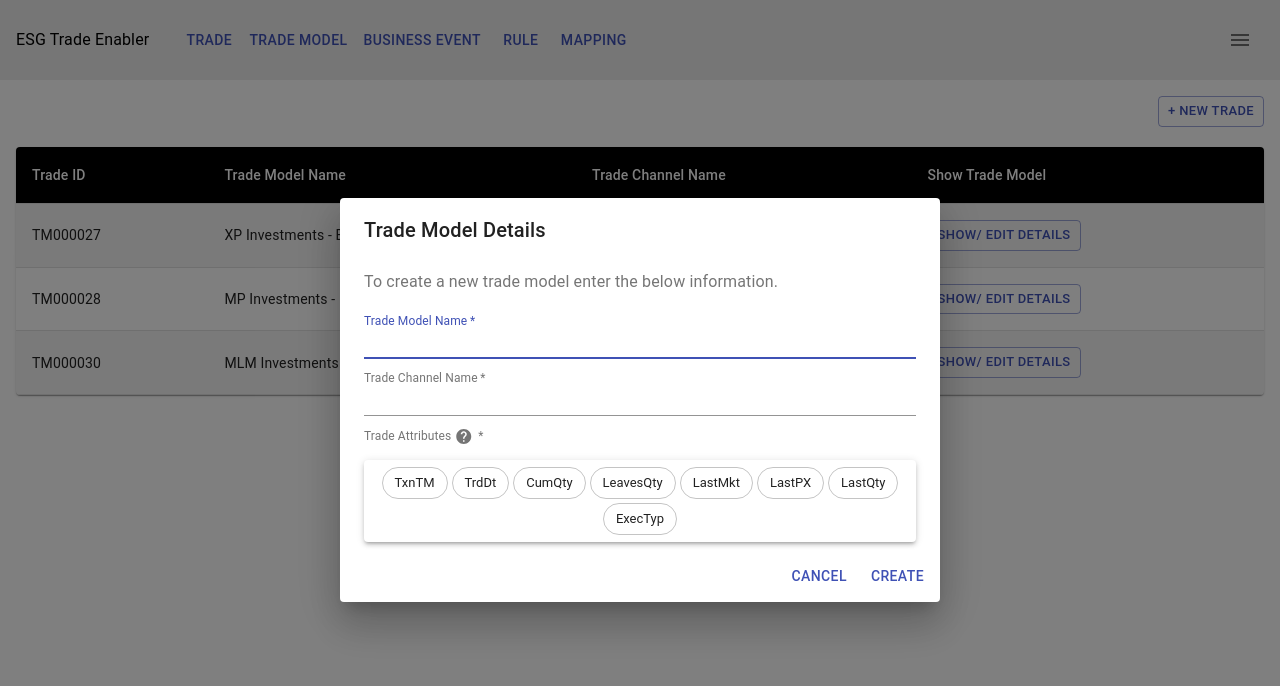
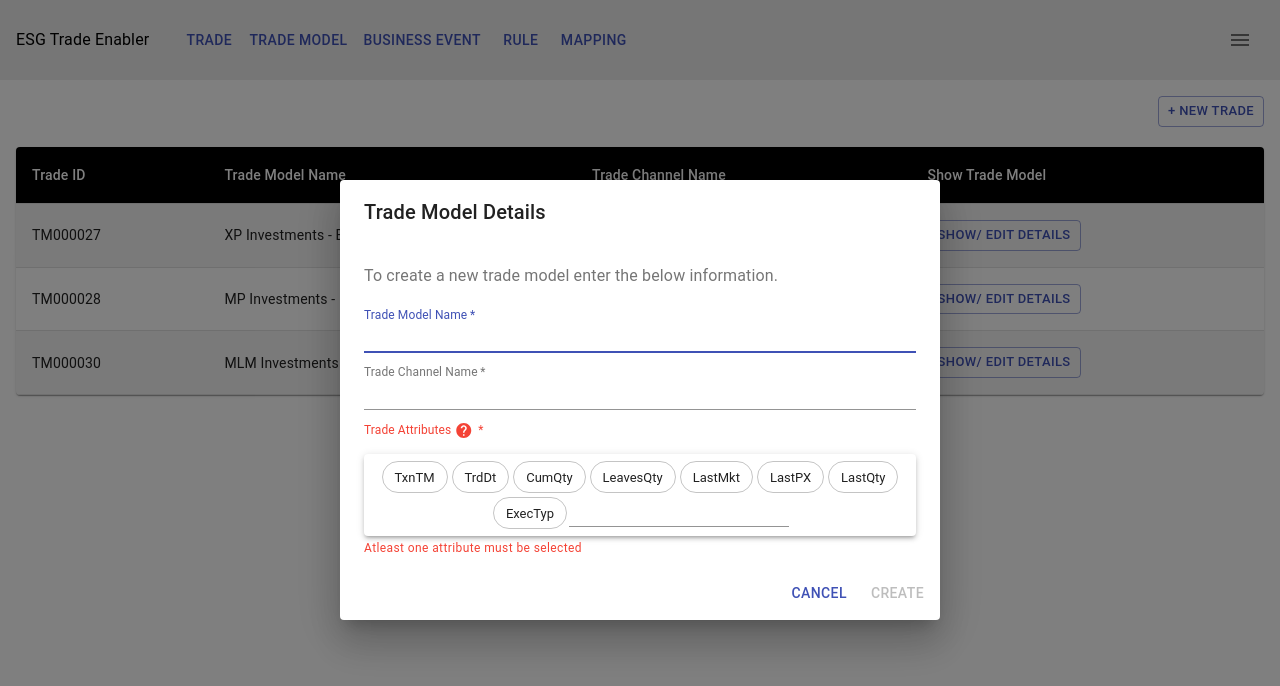
Before and after one commit to aashishmaheshwar/testyTemp, a React (Create React App) app: page /tradeModel in a window 1280 px wide. Both pictures are taken after a click on the button "+ NEW TRADE". Shown: the top 686 px of the page. Built offline with nearby package versions, Linux system fonts and the light colour scheme; what react-awesome-query-builder would draw is missing.

Commit message:
tmodel validation; user entered attribute capture

```diff
--- a/src/components/TradeModel.tsx
+++ b/src/components/TradeModel.tsx
@@ -19,6 +19,7 @@ import { AttributeType, Trade, TradeAttributes } from "./../types/Trade";
 import { TradeModelValidationSchema } from "../configs/TradeModel";
 import { useFormik } from "formik";
 import { FormHelperText } from "@material-ui/core";
+import Input from "@material-ui/core/Input";
 
 const useStyles = makeStyles({
   root: {
@@ -47,8 +48,12 @@ const TradeModel: React.FC<{
 }> = ({ open, onClose, trade }) => {
   const classes = useStyles();
   const [selectedAttrs, setSelectedAttrs] = useState(
-    new Set<AttributeType>(trade.attributes)
+    new Set<AttributeType | string>(trade.attributes) // other attributes from API if present
   );
+  const [allAttributes, setAllAttributes] = useState(
+    new Set<AttributeType | string>([...TradeAttributes, ...trade.attributes])
+  );
+  const [chipInputVal, setChipInputVal] = useState("");
 
   const formik = useFormik({
     initialValues: {
@@ -58,7 +63,13 @@ const TradeModel: React.FC<{
     },
     validationSchema: TradeModelValidationSchema,
     onSubmit: (values) => {
-      alert(JSON.stringify(values, null, 2));
+      alert(
+        JSON.stringify(
+          { ...values, attributes: Array.from(selectedAttrs) },
+          null,
+          2
+        )
+      );
       if (selectedAttrs.size) {
         // make the API call here
         onClose();
@@ -66,14 +77,14 @@ const TradeModel: React.FC<{
     },
   });
 
-  const handleDelete = (attr: AttributeType) => {
+  const handleDelete = (attr: AttributeType | string) => {
     setSelectedAttrs((oldAttrs) => {
       oldAttrs.delete(attr);
       return new Set([...Array.from(oldAttrs)]);
     });
   };
 
-  const handleClick = (attr: AttributeType) => {
+  const handleClick = (attr: AttributeType | string) => {
     if (selectedAttrs.has(attr)) {
       handleDelete(attr);
       return;
@@ -100,6 +111,23 @@ const TradeModel: React.FC<{
       return true && !formik.isValid;
     }
     return !(formik.dirty && formik.isValid);
+  };
+
+  const chipInputOnKeyPress = (e: any) => {
+    if (e.key === "Enter" || e.keyCode === 13) {
+      e.preventDefault();
+      setSelectedAttrs((oldAttrs) => {
+        return new Set([...Array.from(oldAttrs), chipInputVal]);
+      });
+      setAllAttributes((oldAttrs) => {
+        return new Set([...Array.from(oldAttrs), chipInputVal]);
+      });
+      setChipInputVal("");
+    }
+  };
+
+  const chipInputOnChange = (e: any) => {
+    setChipInputVal(e.target.value.trim());
   };
 
   return (
@@ -184,7 +212,7 @@ const TradeModel: React.FC<{
             &nbsp;
           </InputLabel>
           <Paper component="ul" className={classes.root} elevation={3}>
-            {TradeAttributes.map((attribute, idx) => {
+            {Array.from(allAttributes).map((attribute, idx) => {
               return (
                 <li key={idx}>
                   <Chip
@@ -206,6 +234,13 @@ const TradeModel: React.FC<{
                 </li>
               );
             })}
+            <li>
+              <Input
+                onKeyPress={chipInputOnKeyPress}
+                value={chipInputVal}
+                onChange={chipInputOnChange}
+              />
+            </li>
           </Paper>
           {!selectedAttrs.size && (
             <FormHelperText error>
--- a/src/components/Trades.tsx
+++ b/src/components/Trades.tsx
@@ -23,8 +23,12 @@ import DoneIcon from "@material-ui/icons/Done";
 import HelpIcon from "@material-ui/icons/Help";
 import InputLabel from "@material-ui/core/InputLabel/InputLabel";
 import Tooltip from "@material-ui/core/Tooltip";
+import Input from "@material-ui/core/Input";
 import { AttributeType, TradeAttributes } from "./../types/Trade";
 import TradeModel from "./TradeModel";
+import { useFormik } from "formik";
+import { TradeModelValidationSchema } from "../configs/TradeModel";
+import { FormHelperText } from "@material-ui/core";
 
 function createData(
   tradeModelId: string,
@@ -78,8 +82,35 @@ const useStyles = makeStyles({
 const Trades = () => {
   const classes = useStyles();
   const [open, setOpen] = useState(false);
-  const [selectedAttrs, setSelectedAttrs] = useState(new Set<string>());
   const [selectedTrade, setSelectedTrade] = useState(null as any);
+  const [selectedAttrs, setSelectedAttrs] = useState(
+    new Set<AttributeType | string>()
+  );
+  const [allAttributes, setAllAttributes] = useState(
+    new Set<AttributeType | string>(TradeAttributes)
+  );
+  const [chipInputVal, setChipInputVal] = useState("");
+
+  const formik = useFormik({
+    initialValues: {
+      tradeModelName: "",
+      tradeChannelName: "",
+    },
+    validationSchema: TradeModelValidationSchema,
+    onSubmit: (values) => {
+      alert(
+        JSON.stringify(
+          { ...values, attributes: Array.from(selectedAttrs) },
+          null,
+          2
+        )
+      );
+      if (selectedAttrs.size) {
+        // make the API call here - await
+        handleClose();
+      }
+    },
+  });
 
   const handleClickOpen = () => {
     setOpen(true);
@@ -87,6 +118,7 @@ const Trades = () => {
 
   const handleClose = () => {
     setSelectedAttrs(new Set());
+    formik.resetForm();
     setOpen(false);
   };
 
@@ -107,6 +139,30 @@ const Trades = () => {
     });
   };
 
+  const isDisabled = (): boolean => {
+    if (!selectedAttrs.size) {
+      return true;
+    }
+    return !(formik.dirty && formik.isValid);
+  };
+
+  const chipInputOnKeyPress = (e: any) => {
+    if (e.key === "Enter" || e.keyCode === 13) {
+      e.preventDefault();
+      setSelectedAttrs((oldAttrs) => {
+        return new Set([...Array.from(oldAttrs), chipInputVal]);
+      });
+      setAllAttributes((oldAttrs) => {
+        return new Set([...Array.from(oldAttrs), chipInputVal]);
+      });
+      setChipInputVal("");
+    }
+  };
+
+  const chipInputOnChange = (e: any) => {
+    setChipInputVal(e.target.value.trim());
+  };
+
   const buildFormDetails = () => {
     return (
       <Dialog
@@ -117,6 +173,7 @@ const Trades = () => {
         <DialogTitle id="trade-model-details-dialog">
           Trade Model Details
         </DialogTitle>
+        <form onSubmit={formik.handleSubmit}>
           <DialogContent>
             <DialogContentText>
               To create a new trade model enter the below information.
@@ -130,6 +187,17 @@ const Trades = () => {
               }}
               fullWidth
               required
+              name="tradeModelName"
+              value={formik.values.tradeModelName}
+              onBlur={formik.handleBlur}
+              onChange={formik.handleChange}
+              error={
+                formik.touched.tradeModelName &&
+                Boolean(formik.errors.tradeModelName)
+              }
+              helperText={
+                formik.touched.tradeModelName && formik.errors.tradeModelName
+              }
             />
             <TextField
               margin="dense"
@@ -139,6 +207,18 @@ const Trades = () => {
               }}
               fullWidth
               required
+              name="tradeChannelName"
+              value={formik.values.tradeChannelName}
+              onBlur={formik.handleBlur}
+              onChange={formik.handleChange}
+              error={
+                formik.touched.tradeChannelName &&
+                Boolean(formik.errors.tradeChannelName)
+              }
+              helperText={
+                formik.touched.tradeChannelName &&
+                formik.errors.tradeChannelName
+              }
             />
             <InputLabel
               required
@@ -146,6 +226,7 @@ const Trades = () => {
               classes={{
                 root: classes.attributeLabel,
               }}
+              error={!selectedAttrs.size}
             >
               Trade Attributes&nbsp;
               <Tooltip title="Select atleast one attribute">
@@ -154,14 +235,16 @@ const Trades = () => {
               &nbsp;
             </InputLabel>
             <Paper component="ul" className={classes.root} elevation={3}>
-            {TradeAttributes.map((attribute, idx) => {
+              {Array.from(allAttributes).map((attribute, idx) => {
                 return (
                   <li key={idx}>
                     <Chip
                       label={attribute}
                       clickable
                       variant="outlined"
-                    color={selectedAttrs.has(attribute) ? "primary" : undefined}
+                      color={
+                        selectedAttrs.has(attribute) ? "primary" : undefined
+                      }
                       onClick={() => handleClick(attribute)}
                       onDelete={
                         selectedAttrs.has(attribute)
@@ -176,16 +259,29 @@ const Trades = () => {
                   </li>
                 );
               })}
+              <li>
+                <Input
+                  onKeyPress={chipInputOnKeyPress}
+                  value={chipInputVal}
+                  onChange={chipInputOnChange}
+                />
+              </li>
             </Paper>
+            {!selectedAttrs.size && (
+              <FormHelperText error>
+                Atleast one attribute must be selected
+              </FormHelperText>
+            )}
           </DialogContent>
           <DialogActions>
             <Button onClick={handleClose} color="primary">
               Cancel
             </Button>
-          <Button onClick={handleClose} color="primary">
+            <Button type="submit" color="primary" disabled={isDisabled()}>
               Create
             </Button>
           </DialogActions>
+        </form>
       </Dialog>
     );
   };
```
Lines whose indentation alone changed are shown as unchanged.
